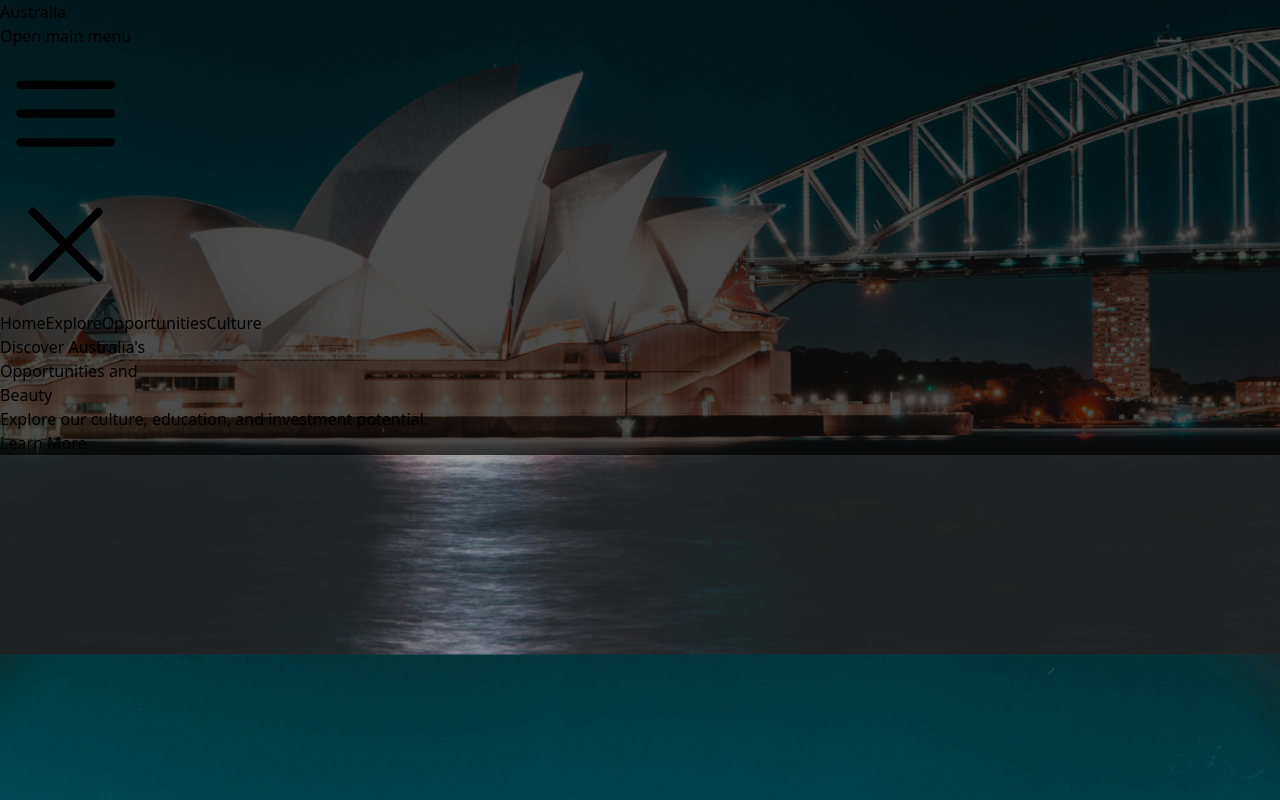
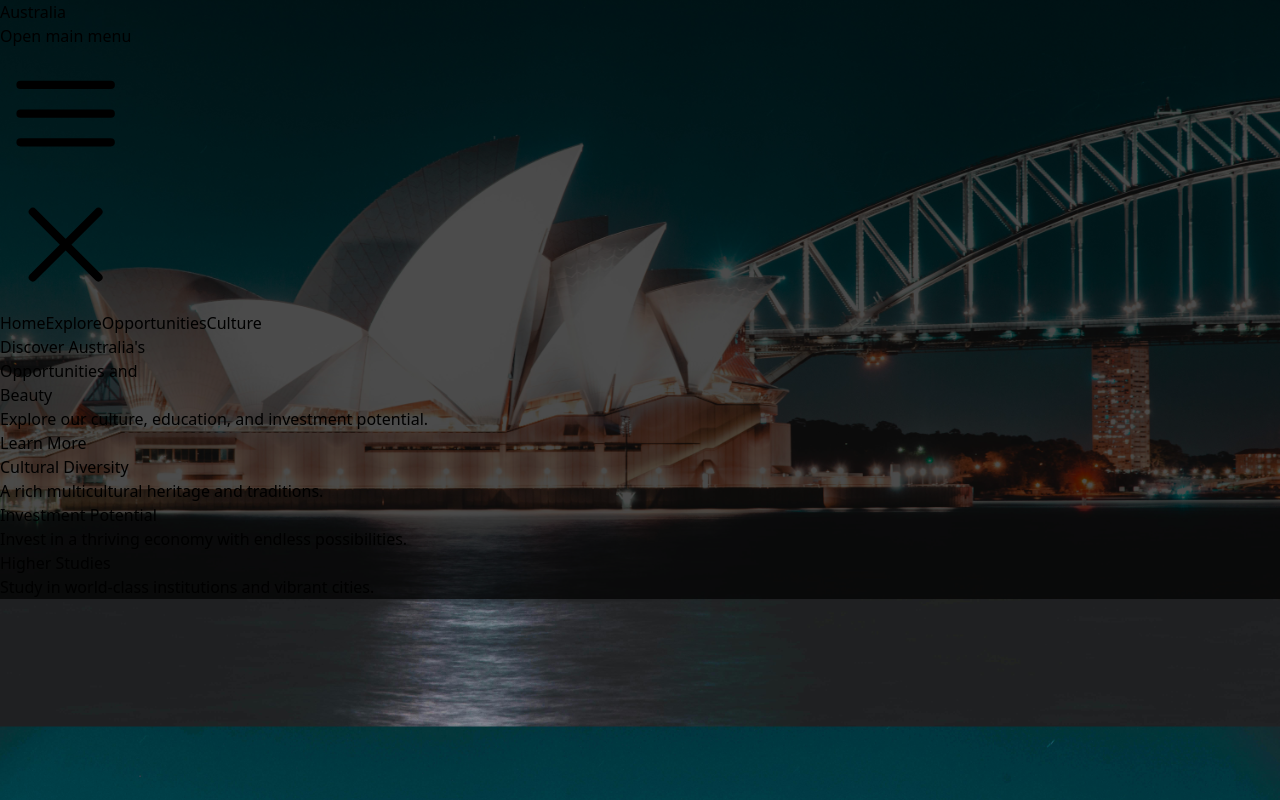
Before and after one commit to bhanusunrise/AIESEC-in-Greece-Assignment, a Next.js app: page / in a window 1280 px wide. Built offline with nearby package versions, Linux system fonts and the light colour scheme.

Commit message:
3 components addded

```diff
--- a/src/app/globals.css
+++ b/src/app/globals.css
@@ -7,6 +7,7 @@ body {
   background-size: cover;
   background-position: center;
   position: relative;
+  repeat: no-repeat;
 }
 
 body::before {
--- a/src/app/page.tsx
+++ b/src/app/page.tsx
@@ -11,6 +11,21 @@ export default function Home() {
         <div className="mt-10">
           <Button text="Learn More" bgColor="bg-green-500" hoverColor="hover:bg-green-600" focusColor="focus:ring-green-300" />
         </div>
+    </div>
+
+    <div className="columns-3 pl-40 pr-40 text-center">
+          <div className="column bg-white/10 p-10 rounded-3xl hover:bg-gray-800/50">
+            <p className="text-2xl font-semibold text-white">Cultural Diversity</p>
+            <p className="text-lg text-white">A rich multicultural heritage and traditions.</p>
+          </div>
+          <div className="column bg-white/10 p-10 rounded-3xl hover:bg-gray-800/50">
+            <p className="text-2xl font-semibold text-white">Investment Potential</p>
+            <p className="text-lg text-white">Invest in a thriving economy with endless possibilities.</p>
+          </div>
+          <div className="column bg-white/10 p-10 rounded-3xl hover:bg-gray-800/50">
+            <p className="text-2xl font-semibold text-white">Higher Studies</p>
+            <p className="text-lg text-white">Study in world-class institutions and vibrant cities.</p>
+          </div>
       </div>
 
     </>
```
